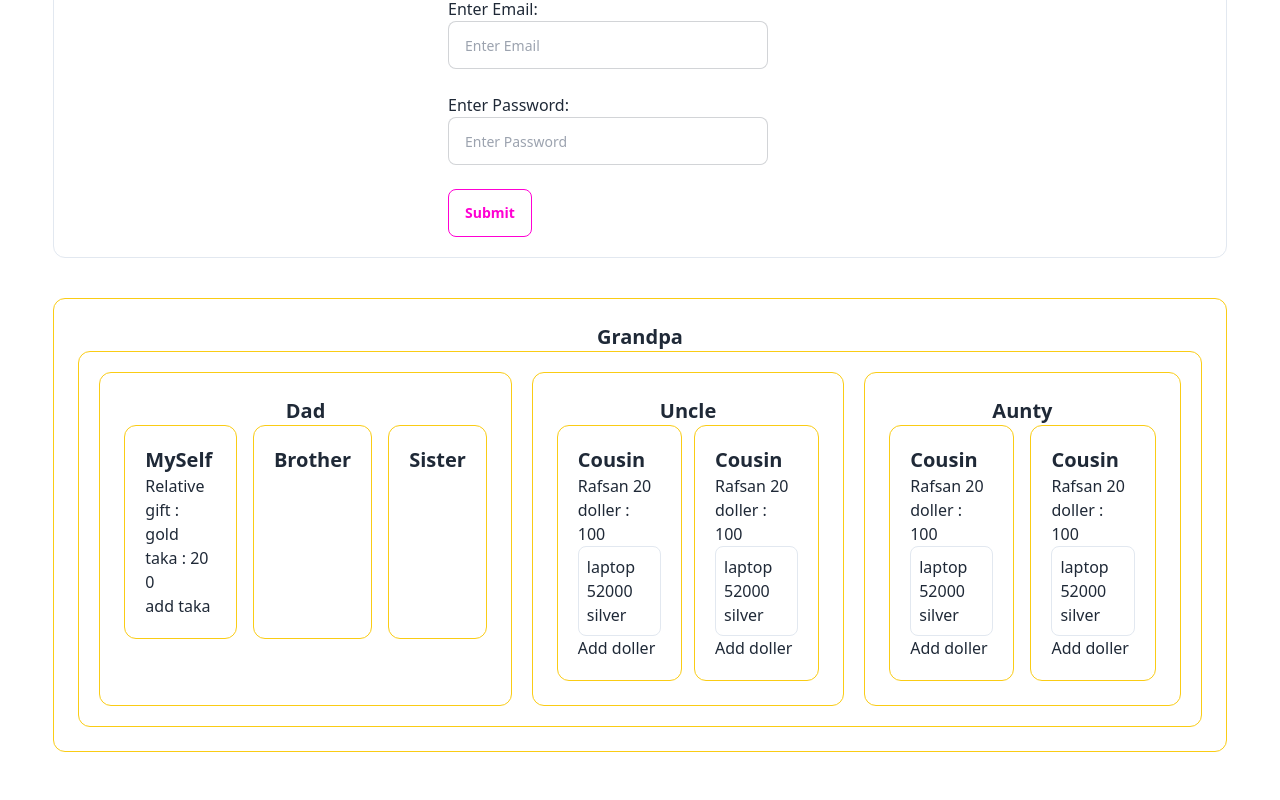
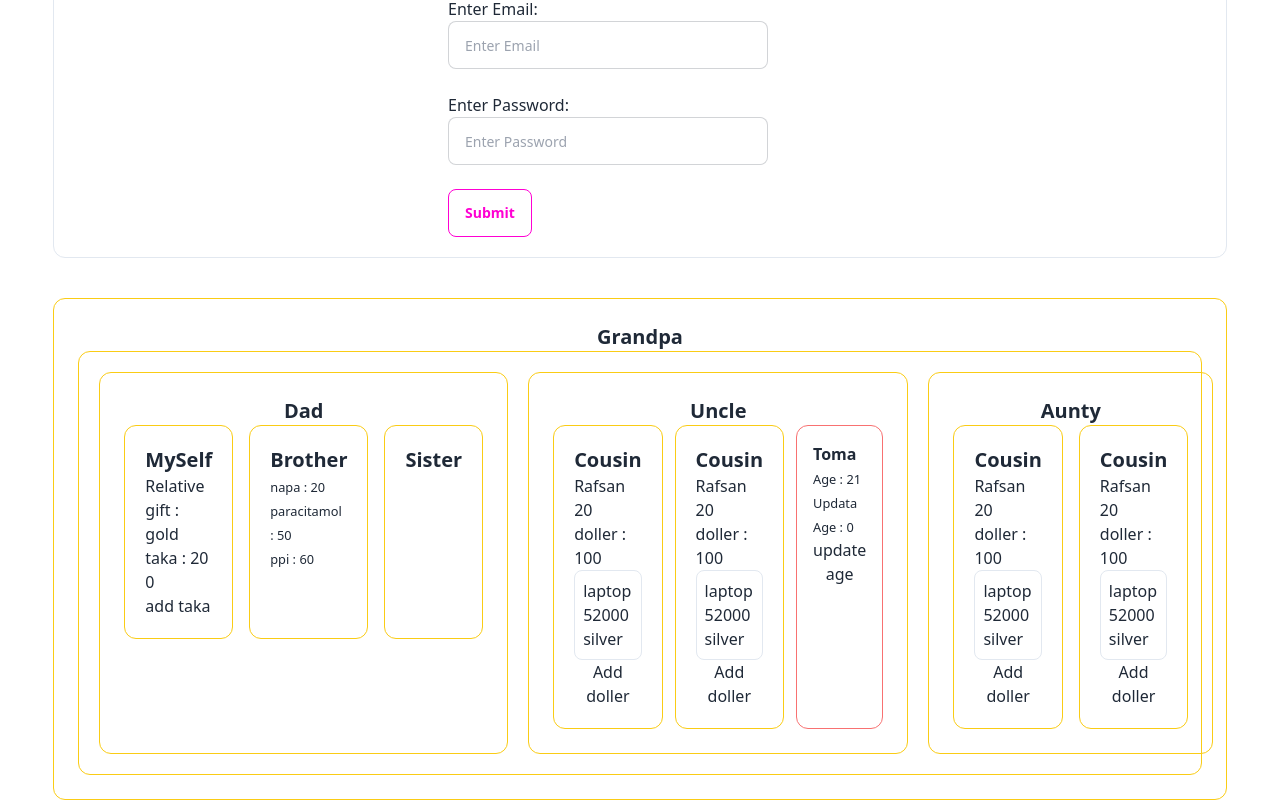
Before and after one commit to MukitHossen7/simple-from-use-react, a React (Vite) app: page / in a window 1280 px wide. Shown: the part 2192-2992 px from the top of the page. Before the commit the page ends 2944 px from the top, so only its background shows below. Built offline with nearby package versions, Linux system fonts and the light colour scheme.

Commit message:
context api usges in this components

```diff
--- a/src/Components/Brother/Brother.jsx
+++ b/src/Components/Brother/Brother.jsx
@@ -1,7 +1,20 @@
+import { useContext } from "react";
+import { MedicenContext } from "../Grandpa/Grandpa";
+
 const Brother = () => {
+  const madacin = useContext(MedicenContext);
   return (
     <div className="border border-yellow-400 rounded-xl p-5">
       <h2 className="font-bold text-xl">Brother</h2>
+      <p>
+        <small>napa : {madacin.napa}</small>
+      </p>
+      <p>
+        <small>paracitamol : {madacin.paracitamol}</small>
+      </p>
+      <p>
+        <small>ppi : {madacin.ppi}</small>
+      </p>
     </div>
   );
 };
--- a/src/Components/Grandpa/Grandpa.jsx
+++ b/src/Components/Grandpa/Grandpa.jsx
@@ -5,7 +5,8 @@ import Uncle from "../Uncle/Uncle";
 
 export const AssetsContext = createContext();
 export const LaptopContext = createContext();
-
+export const MedicenContext = createContext();
+export const AgeContext = createContext();
 const Grandpa = () => {
   const product = {
     name: "laptop",
@@ -14,10 +15,15 @@ const Grandpa = () => {
   };
   const [menay, setMenay] = useState(0);
   const [doller, setDoller] = useState(100);
+  const [age, setAge] = useState(0);
   return (
     <div className="w-11/12 mx-auto p-6 border border-yellow-400 rounded-xl mt-10">
       <h2 className="font-bold text-xl text-center">Grandpa</h2>
       <div className="border border-yellow-400 rounded-xl p-5 flex justify-between gap-5">
+        <AgeContext.Provider value={{ ages: 21, age, setAge }}>
+          <MedicenContext.Provider
+            value={{ napa: 20, paracitamol: 50, ppi: 60 }}
+          >
             <LaptopContext.Provider value={product}>
               <AssetsContext.Provider
                 value={{
@@ -34,6 +40,8 @@ const Grandpa = () => {
                 <Aunty></Aunty>
               </AssetsContext.Provider>
             </LaptopContext.Provider>
+          </MedicenContext.Provider>
+        </AgeContext.Provider>
       </div>
     </div>
   );
--- /dev/null
+++ b/src/Components/Toma/Toma.jsx
@@ -0,0 +1,20 @@
+import { useContext } from "react";
+import { AgeContext } from "../Grandpa/Grandpa";
+
+const Toma = () => {
+  const { ages, age, setAge } = useContext(AgeContext);
+  return (
+    <div className="border border-red-400 p-4 rounded-xl">
+      <h2 className="font-bold">Toma</h2>
+      <p>
+        <small>Age : {ages}</small>
+      </p>
+      <p>
+        <small>Updata Age : {age}</small>
+      </p>
+      <button onClick={() => setAge(ages + age)}>update age</button>
+    </div>
+  );
+};
+
+export default Toma;
--- a/src/Components/Uncle/Uncle.jsx
+++ b/src/Components/Uncle/Uncle.jsx
@@ -1,4 +1,5 @@
 import Cousin from "../Cousin/Cousin";
+import Toma from "../Toma/Toma";
 
 const Uncle = () => {
   return (
@@ -7,6 +8,7 @@ const Uncle = () => {
       <div className="flex gap-3">
         <Cousin></Cousin>
         <Cousin></Cousin>
+        <Toma></Toma>
       </div>
     </div>
   );
```
Lines whose indentation alone changed are shown as unchanged.
